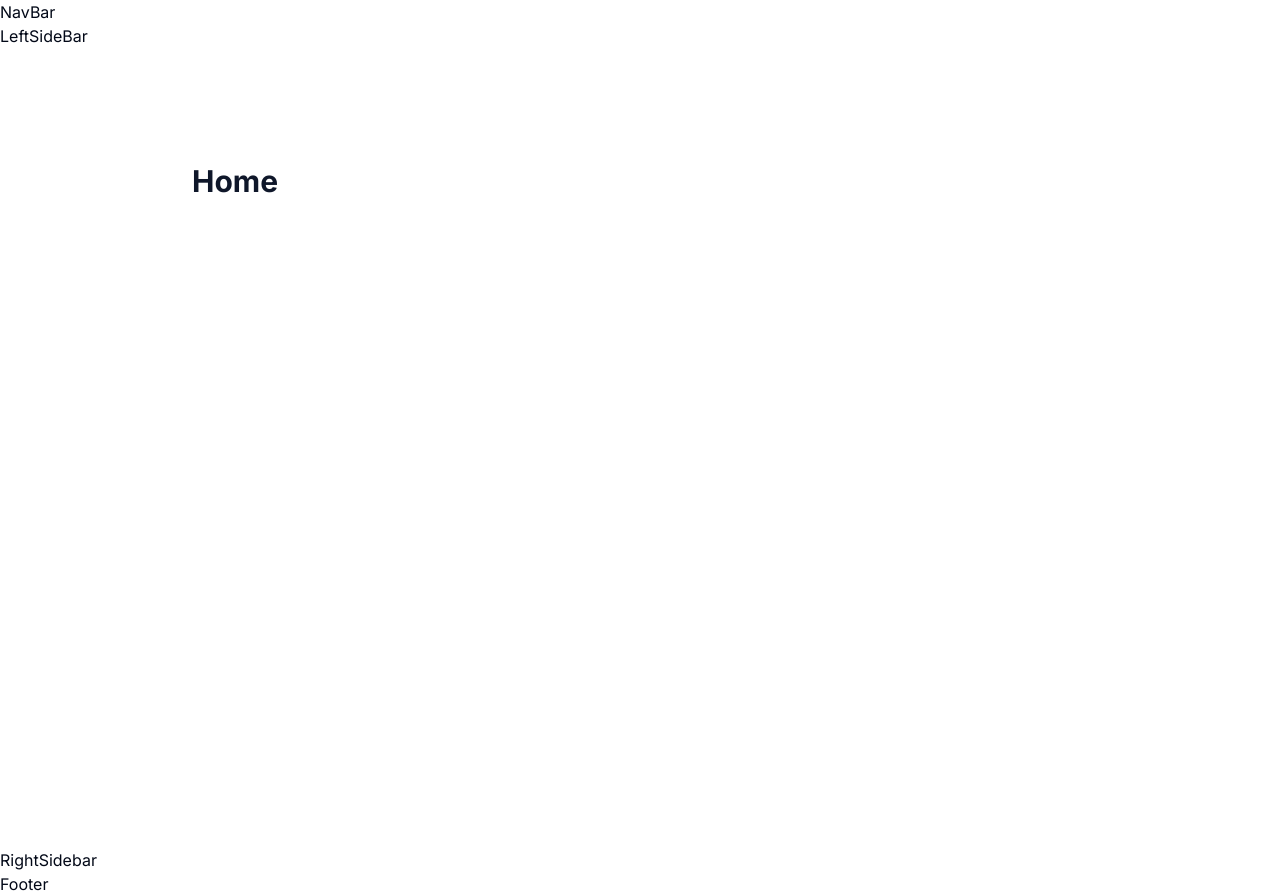
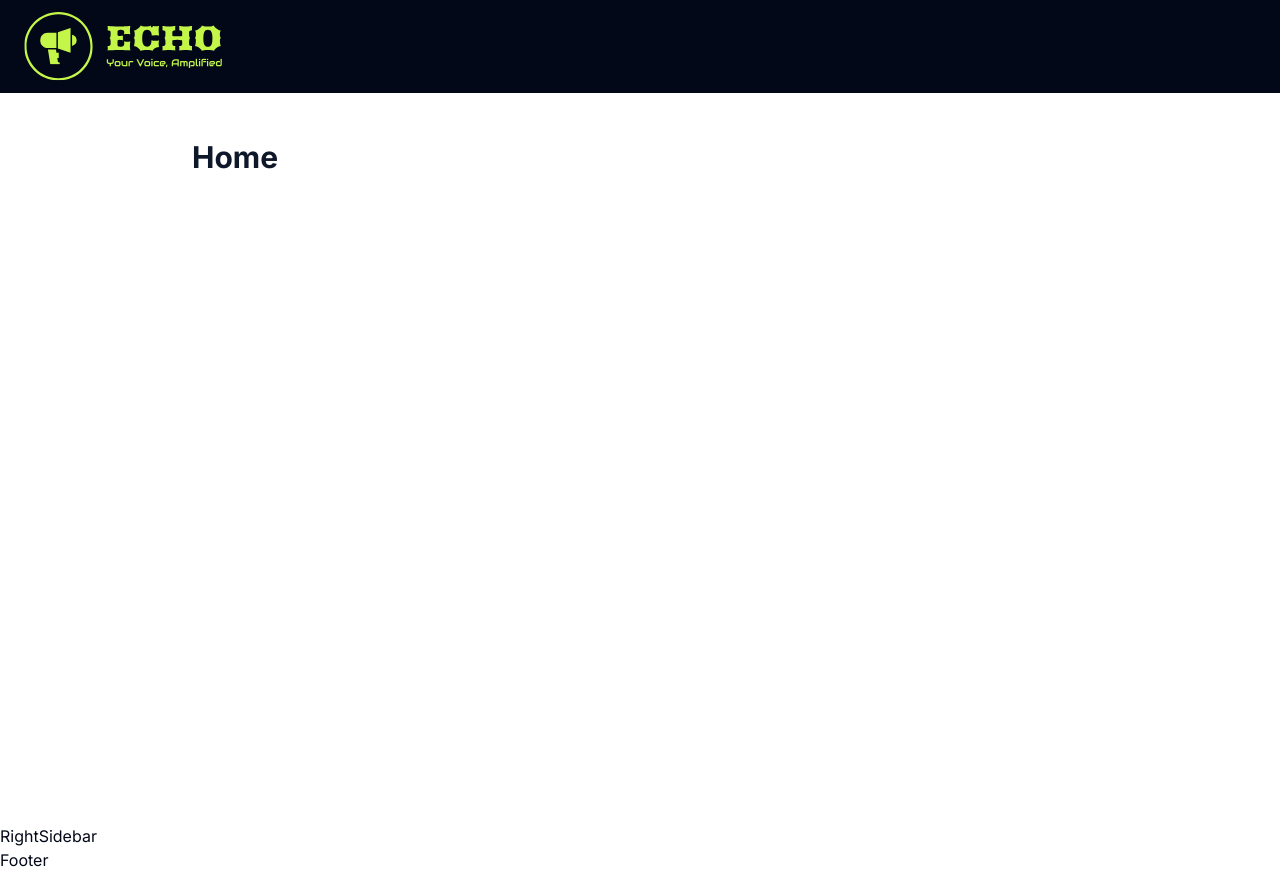
Before and after one commit to JwanCortez93/echo, a Next.js app: page / in a window 1280 px wide. After the commit the page ends 872 px from the top, so only its background shows below. Built offline with nearby package versions, Linux system fonts and the light colour scheme; no server answers.

Commit message:
NavBar init

```diff
--- a/src/app/(root)/_components/NavBar.tsx
+++ b/src/app/(root)/_components/NavBar.tsx
@@ -1,5 +1,47 @@
+import { OrganizationSwitcher, SignedIn, SignOutButton } from "@clerk/nextjs";
+import { LogOut } from "lucide-react";
+import Image from "next/image";
+import Link from "next/link";
+
 const NavBar = () => {
-  return <div>NavBar</div>;
+  return (
+    <nav className="navbar">
+      <Link href="/" className="hidden items-center gap-1 lg:flex">
+        <Image
+          src={"/logo/svg/logo-no-background.svg"}
+          width={200}
+          height={200}
+          alt="Echo Logo"
+        />
+      </Link>
+      <Link href="/" className="lg:hidden flex items-center gap-1">
+        <Image
+          src={"/logo/png/echo-favicon-color.png"}
+          width={50}
+          height={50}
+          alt="Echo Logo"
+        />
+      </Link>
+      <div className="flex items-center gap-1">
+        <div className="block md:hidden">
+          <SignedIn>
+            <SignOutButton>
+              <div className="flex cursor-pointer">
+                <LogOut className="text-secondary" />
+              </div>
+            </SignOutButton>
+          </SignedIn>
+        </div>
+        <OrganizationSwitcher
+          appearance={{
+            elements: {
+              organizationSwitcherTrigger: "py-2 px-4",
+            },
+          }}
+        />
+      </div>
+    </nav>
+  );
 };
 
 export default NavBar;
--- a/src/app/globals.css
+++ b/src/app/globals.css
@@ -124,7 +124,7 @@
     @apply border-none bg-foreground text-base-regular text-secondary-foreground outline-none !important;
   }
 
-  .topbar {
+  .navbar {
     @apply fixed top-0 z-30 flex w-full items-center justify-between bg-foreground px-6 py-3;
   }
 
```
